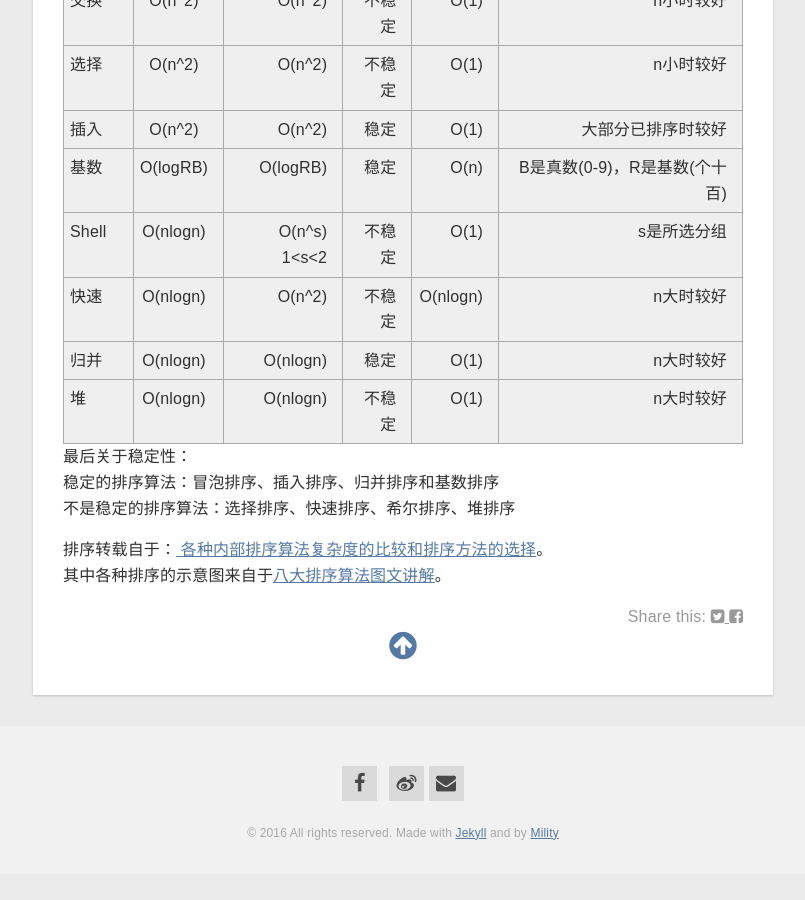
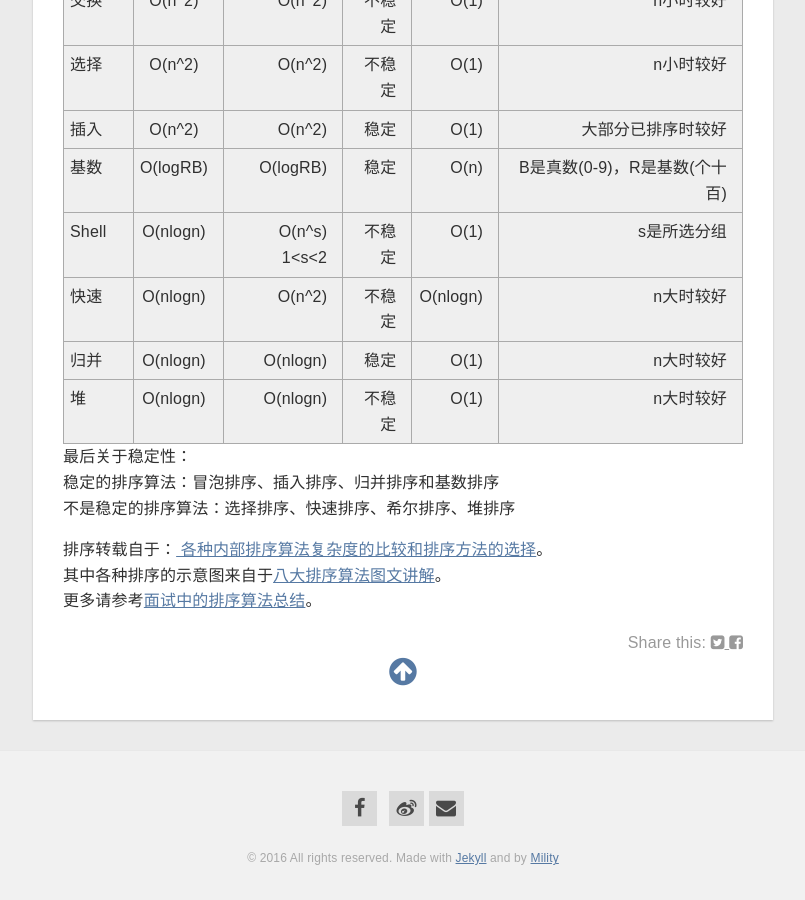
Before and after one commit to Mility/Mility.github.io, a Jekyll site: the page built from _posts/2016-07-12-查找与排序.markdown, in a window 1280 px wide and 900 px high, scrolled down 10853 px. Shown: the whole window, without its empty margins (237-1042 px from the left). Built offline with Jekyll 4.4.1, drawn with Linux system fonts in a browser that asks for light colours; nearby versions of some CDN libraries; before the commit the page ends 11727 px from its top, so only the background shows below that.

Commit message:
Update 2016-07-12-查找与排序.markdown

```diff
--- a/_posts/2016-07-12-查找与排序.markdown
+++ b/_posts/2016-07-12-查找与排序.markdown
@@ -307,3 +307,4 @@ Shell排序比冒泡排序快5倍，比插入排序大致快2倍。Shell排序
 
 排序转载自于：[ 各种内部排序算法复杂度的比较和排序方法的选择](http://blog.chinaunix.net/uid-26565142-id-3126683.html)。
 其中各种排序的示意图来自于[八大排序算法图文讲解](http://www.cricode.com/3212.html)。
+更多请参考[面试中的排序算法总结](http://www.imooc.com/article/8633)。
```
